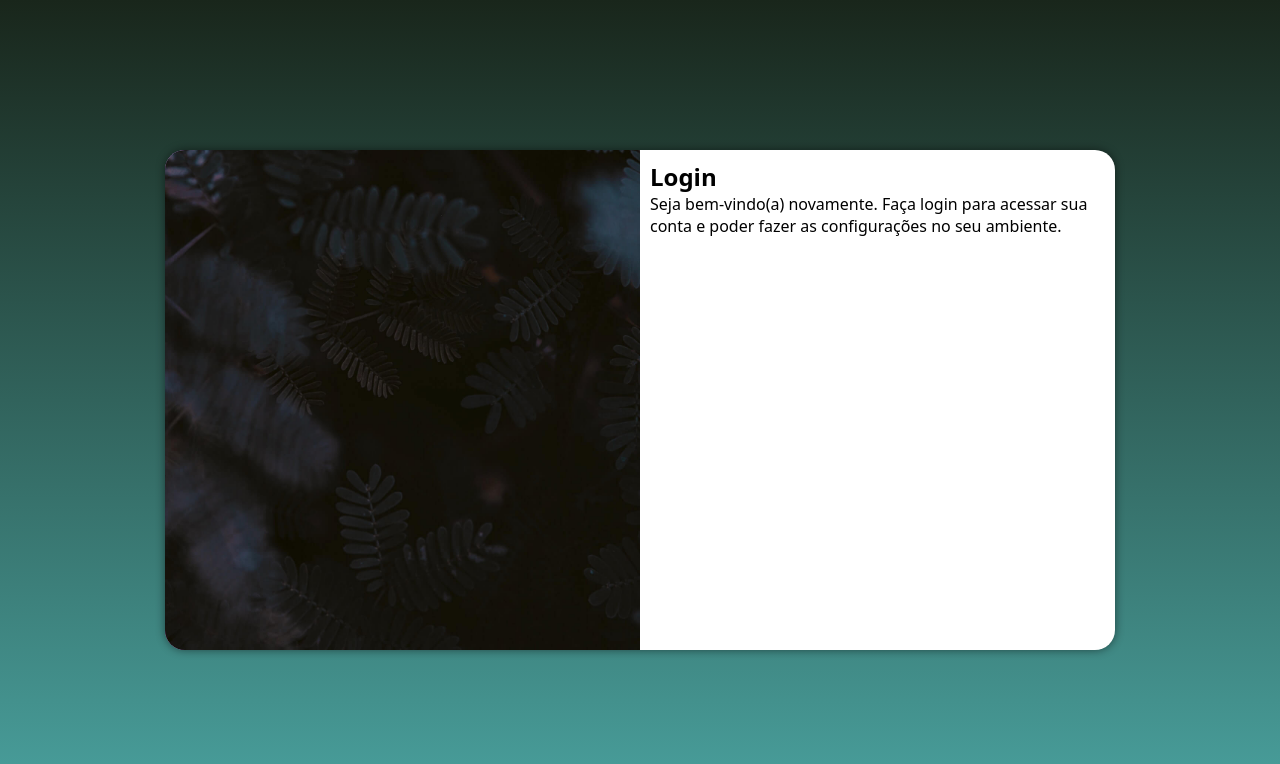
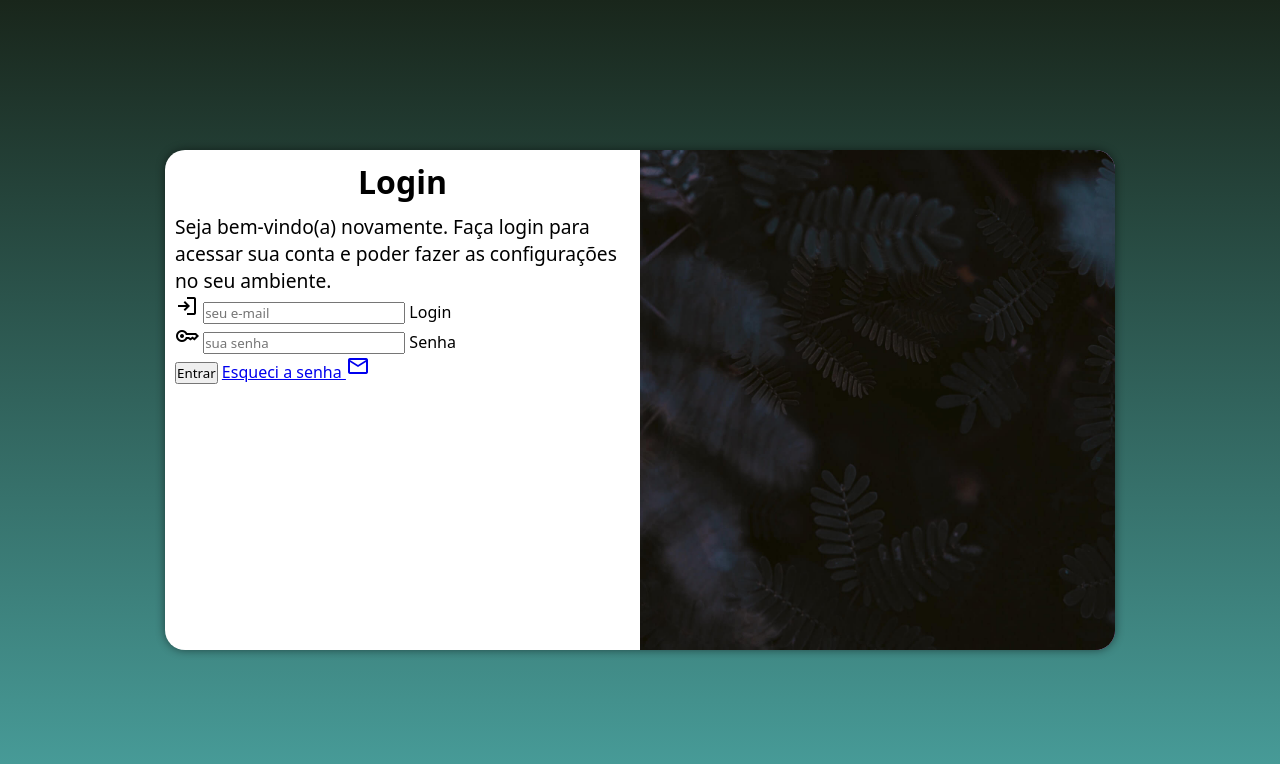
Before and after one commit to trichains/projeto-login-basico, a plain HTML site: page index.html in a window 1280 px wide. Drawn offline with nearby package versions, Linux system fonts and the light colour scheme.

Commit message:
adicionei formulario

```diff
--- a/estilos/media-queries.css
+++ b/estilos/media-queries.css
@@ -10,45 +10,51 @@ Grandes telas: acima de 1200px
 */
 
 @media screen and (min-width: 768px) and (max-width: 992px) {
-
   body {
     background-image: linear-gradient(to top, #49a09d, #19261b);
   }
 
-  section#login {
+  #login {
     width: 80vw;
   }
 
-  div#imagem {
+  #imagem {
     float: left;
     width: 30%;
     height: 100%;
   }
 
-  div#formulario {
+  #formulario {
     float: right;
     width: 70%;
   }
 }
 
 @media screen and (min-width: 992px) {
-
   body {
     background-image: linear-gradient(to top, #49a09d, #19261b);
   }
 
-  section#login {
+  #login {
     width: 950px;
   }
 
-  div#imagem {
-    float: left;
+  #imagem {
+    float: right;
     width: 50%;
     height: 100%;
   }
 
-  div#formulario {
-    float: right;
+  #formulario {
+    float: left;
     width: 50%;
   }
+
+  #formulario h1 {
+    font-size: 2em;
+  }
+
+  #formulario p {
+    font-size: 1.2em;
+  }
 }
--- a/estilos/style.css
+++ b/estilos/style.css
@@ -6,7 +6,8 @@
 */
 
 * {
-  font-family: system-ui, -apple-system, BlinkMacSystemFont, 'Segoe UI', Roboto, Oxygen, Ubuntu, Cantarell, 'Open Sans', 'Helvetica Neue', sans-serif;
+  font-family: system-ui, -apple-system, BlinkMacSystemFont, "Segoe UI", Roboto,
+    Oxygen, Ubuntu, Cantarell, "Open Sans", "Helvetica Neue", sans-serif;
   margin: 0px;
   padding: 0px;
   box-sizing: border-box;
@@ -24,7 +25,7 @@ main {
   width: 100vw;
 }
 
-section#login {
+#login {
   position: absolute;
   top: 50%;
   left: 50%;
@@ -37,11 +38,11 @@ section#login {
   border-radius: 20px;
   box-shadow: 0px 0px 10px rgba(0, 0, 0, 0.493);
 
-  transition: width .3s, height .3s;
+  transition: width 0.3s, height 0.3s;
   transition-timing-function: ease;
 }
 
-div#imagem {
+#imagem {
   display: block;
   background: #5f2c82 url(../imagens/tela.jpg) no-repeat;
   background-size: cover;
@@ -49,7 +50,12 @@ div#imagem {
   height: 200px;
 }
 
-div#formulario {
+#formulario {
   display: block;
   padding: 10px;
 }
+
+#formulario h1 {
+  text-align: center;
+  margin-bottom: 10px;
+}
--- a/index.html
+++ b/index.html
@@ -1,11 +1,12 @@
 <!DOCTYPE html>
 <html lang="pt-br">
   <head>
-  <meta charset="UTF-8">
-  <meta http-equiv="X-UA-Compatible" content="IE=edge">
-  <meta name="viewport" content="width=device-width, initial-scale=1.0">
-  <link rel="stylesheet" href="estilos/style.css">
-  <link rel="stylesheet" href="estilos/media-queries.css">
+    <meta charset="UTF-8" />
+    <meta http-equiv="X-UA-Compatible" content="IE=edge" />
+    <meta name="viewport" content="width=device-width, initial-scale=1.0" />
+    <link rel="stylesheet" href="https://fonts.googleapis.com/css2?family=Material+Symbols+Outlined:opsz,wght,FILL,GRAD@20..48,100..700,0..1,-50..200" />
+    <link rel="stylesheet" href="estilos/style.css" />
+    <link rel="stylesheet" href="estilos/media-queries.css" />
     <title>Login</title>
   </head>
   <body>
@@ -16,9 +17,32 @@
         </div>
         <div id="formulario">
           <h1>Login</h1>
-        <p>Seja bem-vindo(a) novamente. Faça login para acessar sua conta e poder fazer as configurações no seu ambiente.</p>
-        <form action="login.php" method="POST">
-
+          <p>
+            Seja bem-vindo(a) novamente. Faça login para acessar sua conta e
+            poder fazer as configurações no seu ambiente.
+          </p>
+          <form action="login.php" method="POST" autocomplete="on">
+            <div class="campo">
+              <span class="material-symbols-outlined">
+                login
+                </span>
+              <input type="email" name="login" id="ilogin" placeholder="seu e-mail" autocomplete="email" maxlength="30" required>
+              <label for="ilogin">Login</label>
+            </div>
+            <div class="campo">
+              <span class="material-symbols-outlined">
+                key
+                </span>
+              <input type="password" name="senha" id="isenha" placeholder="sua senha" autocomplete="current-password" minlength="8" maxlength="20" required>
+              <label for="isenha">Senha</label>
+            </div>
+            <input type="submit" value="Entrar">
+            <a href="esqueci.html">
+              Esqueci a senha
+              <span class="material-symbols-outlined">
+                mail
+                </span>
+            </a>
           </form>
         </div>
       </section>
```
Lines whose indentation alone changed are shown as unchanged.
